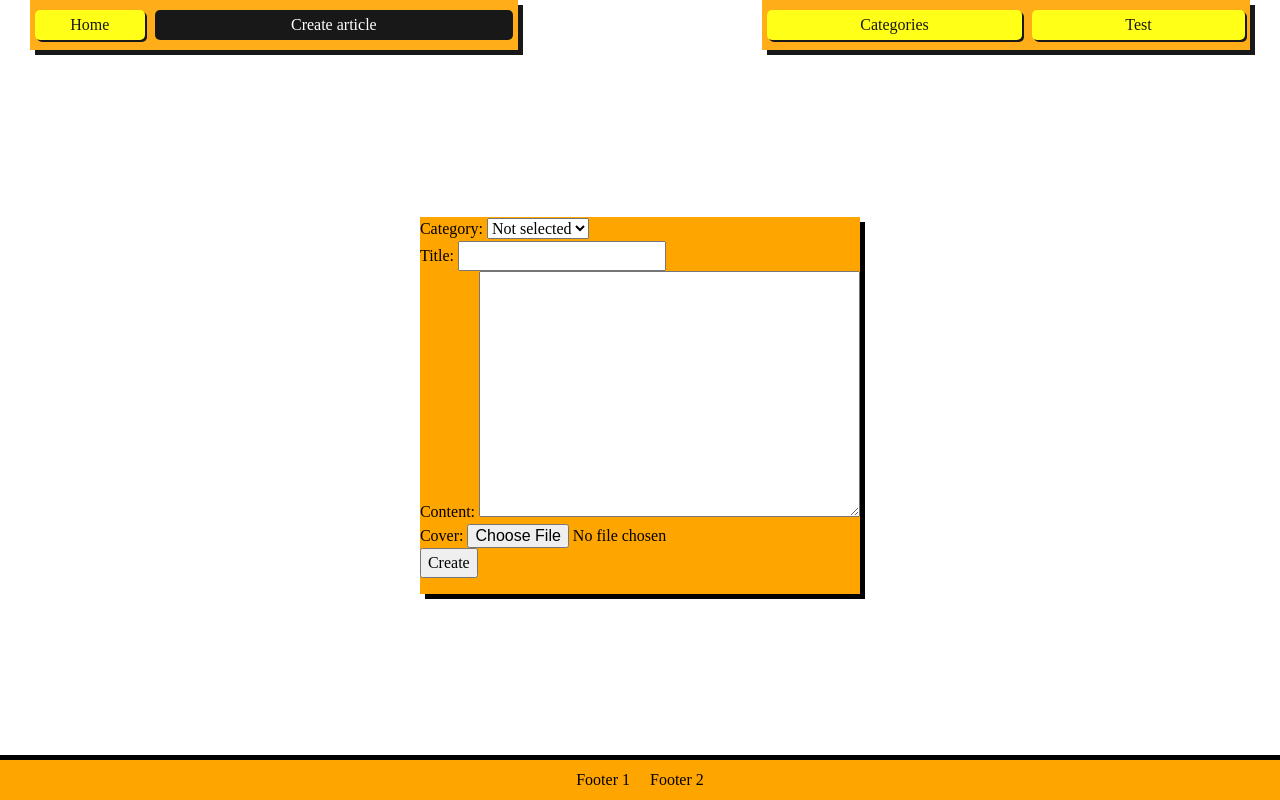
After one commit to TAPAKAHOKOT/django_learning_coolsite, a Django app: page /articles/create in a window 1280 px wide. The commit adds this page. Run offline with Django 4.2, Linux system fonts and the light colour scheme; the visitor is signed in with stand-in values (Sample User, id 1); data that the repository does not hold is empty; style sheets or scripts are compiled from the project's sources; some libraries are stand-ins or nearby versions.

Commit message:
(add): forms && mixins

```diff
--- /dev/null
+++ b/articles/forms.py
@@ -0,0 +1,18 @@
+from django import forms
+from .models import *
+
+
+class ArticlesCreateForm(forms.ModelForm):
+    def __init__(self, *args, **kwargs):
+        super().__init__(*args, **kwargs)
+        self.fields['category'].empty_label = 'Not selected'
+
+    class Meta:
+        model = Articles
+        fields = ['category', 'title', 'content', 'cover']
+        widgets = {
+            'category': forms.Select(attrs={'class': 'form__select'}),
+            'title': forms.TextInput(attrs={'class': 'form__input'}),
+            'content': forms.Textarea(attrs={'class': 'form__area'}),
+            'cover': forms.FileInput(attrs={'class': 'form__image'})
+        }
--- a/articles/models.py
+++ b/articles/models.py
@@ -1,4 +1,5 @@
 from django.db import models
+from django.template.defaultfilters import slugify
 from django.urls import reverse
 
 
@@ -17,7 +18,7 @@ class Categories(models.Model):
         return reverse('categories_view', kwargs={'category_slug': self.slug})
 
     def __str__(self):
-        return self.slug
+        return self.name
 
     class Meta:
         ordering = ['-priority', '-time_create']
@@ -39,6 +40,10 @@ class Articles(models.Model):
     def get_absolute_url(self):
         return reverse('categories_view', kwargs={'category_slug': self.slug})
 
+    def save(self, *args, **kwargs):
+        self.slug = slugify(self.title)
+        super().save(*args, **kwargs)
+
     def __str__(self):
         return self.slug
 
--- /dev/null
+++ b/articles/static/articles/sass/create.scss
@@ -0,0 +1,42 @@
+.content {
+    display: flex;
+    justify-content: center;
+    align-items: center;
+
+    .form__container {
+        display: flex;
+        background-color: orange;
+        box-shadow: 5px 5px 0px black;
+
+        ul {
+
+           li {
+               list-style-type: none;
+               padding: 20px;
+           }
+        }
+
+        a {
+            display: flex;
+            justify-content: center;
+            align-items: center;
+            box-shadow: 2px 2px 0px black;
+            background-color: yellow;
+            padding: 3px 10px;
+            border-radius: 5px;
+            transition: 0.5s;
+            flex-grow: 1;
+            margin: 0px 5px;
+            text-decoration: none;
+            color: black;
+            transition: 0.5s;
+        }
+
+        a:hover {
+            flex-grow: 5;
+            background-color: #000;
+            box-shadow: 0px 0px 0px black;
+            color: #fff;
+        }
+    }
+}
--- a/articles/static/categories/sass/view.scss
+++ b/articles/static/categories/sass/view.scss
@@ -31,7 +31,6 @@
         .articles__container {
             display: flex;
             justify-content: center;
-            align-items: center;
 
             ul {
                li {
--- /dev/null
+++ b/articles/templates/articles/create.html
@@ -0,0 +1,18 @@
+{% extends "base.html" %}
+{% load sass_tags %}
+
+{% block extrastyle %}
+    {{ block.super }}
+    <link href="{% sass_src 'articles/sass/create.scss' %}" rel="stylesheet" />
+{% endblock %}
+
+{% block content %}
+    <div class="form__container">
+        <form action="{% url 'articles_create' %}" method="post" enctype="multipart/form-data">
+            {% csrf_token %}
+            <div class="form__error">{{ form.title.errors }}</div>
+            {{ form.as_p }}
+            <button type="submit">Create</button>
+        </form>
+    </div>
+{% endblock %}
--- a/articles/templates/categories/index.html
+++ b/articles/templates/categories/index.html
@@ -11,7 +11,7 @@
         {% for categories_chunk in categories %}
             <ul>
                 {% for category in categories_chunk %}
-                    <li><a href="{{ category.get_absolute_url }}">{{ category.name }}</a></li>
+                    <li><a href="{{ category.get_absolute_url }}">{{ category.name }} ({{ category.total }})</a></li>
                 {% endfor %}
             </ul>
         {% endfor %}
--- a/articles/urls.py
+++ b/articles/urls.py
@@ -6,6 +6,7 @@ from coolsite import settings
 urlpatterns = [
     path('categories/', CategoriesIndex.as_view(), name="categories_index"),
     path('categories/<str:category_slug>/', CategoriesView.as_view(), name="categories_view"),
+    path('articles/create', ArticlesCreate.as_view(), name="articles_create"),
 ]
 
 if settings.DEBUG:
--- /dev/null
+++ b/articles/utils.py
@@ -0,0 +1,55 @@
+menu = [
+    {
+        'title': 'Home',
+        'index': 'home',
+        'url_name': 'index'
+    },
+    {
+        'title': 'Create article',
+        'index': 'articles_create',
+        'url_name': 'articles_create',
+        'needs_auth': True
+    }
+]
+
+submenu = [
+    {
+        'title': 'Categories',
+        'index': 'categories_index',
+        'url_name': 'categories_index'
+    },
+    {
+        'title': 'Test',
+        'index': 'test',
+        'url_name': 'test'
+    },
+]
+
+
+class DataMixin:
+    def get_user_context(self, **kwargs):
+        context = kwargs
+        context['menu'] = menu
+        context['submenu'] = submenu
+
+        if 'active_menu' not in kwargs:
+            context['active_menu'] = None
+
+        context = self.check_for_auth(context)
+
+        return context
+
+    def check_for_auth(self, context):
+        is_auth = self.request.user.is_authenticated
+
+        context['menu'] = self.check_menu(context['menu'], is_auth)
+        context['submenu'] = self.check_menu(context['submenu'], is_auth)
+
+        return context
+
+    def check_menu(self, menu_to_check, is_auth):
+        menu_cp = menu_to_check.copy()
+        for menu_item in menu_cp:
+            if menu_item.get('needs_auth') and not is_auth:
+                menu_cp.remove(menu_item)
+        return menu_cp
--- a/articles/views.py
+++ b/articles/views.py
@@ -1,20 +1,26 @@
+from django.contrib.auth.mixins import LoginRequiredMixin
+from django.db.models import Count
 from django.http import Http404
-from django.shortcuts import redirect
+from django.shortcuts import redirect, render
+from django.urls import reverse_lazy
 from django.views.generic import (
     DetailView,
-    ListView
+    ListView,
+    CreateView
 )
 from articles.models import (
     Categories,
     Articles
 )
+from .forms import ArticlesCreateForm
+from .utils import *
 
 
 def zip_list(lst, sz):
     return [lst[i::sz] for i in range(sz)]
 
 
-class CategoriesIndex(ListView):
+class CategoriesIndex(DataMixin, ListView):
     model = Categories
     template_name = 'categories/index.html'
     context_object_name = 'categories'
@@ -22,14 +28,24 @@ class CategoriesIndex(ListView):
 
     def get_context_data(self, **kwargs):
         context = super().get_context_data(**kwargs)
-        context['categories'] = zip_list(context['categories'], 2)
-        return context
+        context['categories'] = zip_list(
+            context['categories'],
+            2
+        )
+        default_context = self.get_user_context(
+            active_menu='categories_index',
+            title='Categories'
+        )
+        return dict(list(context.items()) + list(default_context.items()))
 
     def get_queryset(self):
-        return Categories.objects.filter(is_published=True).order_by('-priority', 'name')
+        return Categories.objects\
+            .annotate(total=Count('articles'))\
+            .filter(is_published=True, total__gt=0)\
+            .order_by('-priority', 'name')
 
 
-class CategoriesView(DetailView):
+class CategoriesView(DataMixin, DetailView):
     model = Categories
     template_name = 'categories/view.html'
     context_object_name = 'category'
@@ -38,10 +54,13 @@ class CategoriesView(DetailView):
     def get_context_data(self, **kwargs):
         context = super().get_context_data(**kwargs)
         context['articles'] = zip_list(
-            Articles.objects.filter(category_id=self.get_object().id).order_by('time_create'),
+            self.get_object().articles_set.order_by('time_create'),
             2
         )
-        return context
+        default_context = self.get_user_context(
+            title='Categories'
+        )
+        return dict(list(context.items()) + list(default_context.items()))
 
     def get(self, request, *args, **kwargs):
         try:
@@ -50,3 +69,18 @@ class CategoriesView(DetailView):
             return redirect('categories_index')
         context = self.get_context_data(object=self.object)
         return self.render_to_response(context)
+
+
+class ArticlesCreate(LoginRequiredMixin, DataMixin, CreateView):
+    form_class = ArticlesCreateForm
+    template_name = 'articles/create.html'
+    success_url = reverse_lazy('index')
+    login_url = reverse_lazy('index')
+
+    def get_context_data(self, **kwargs):
+        context = super().get_context_data(**kwargs)
+        default_context = self.get_user_context(
+            active_menu='articles_create',
+            title='Categories'
+        )
+        return dict(list(context.items()) + list(default_context.items()))
--- a/coolsite/urls.py
+++ b/coolsite/urls.py
@@ -21,7 +21,7 @@ from django.conf.urls.static import static
 from coolsite.views import *
 
 urlpatterns = [
-    path('', index, name='index'),
+    path('', IndexView.as_view(), name='index'),
     path('test/', test, name='test'),
     path('', include('articles.urls')),
     path('admin/', admin.site.urls, name='admin'),
--- a/static/categories/sass/view.css
+++ b/static/categories/sass/view.css
@@ -20,8 +20,7 @@
       color: black; }
     .content .category__container .articles__container {
       display: flex;
-      justify-content: center;
-      align-items: center; }
+      justify-content: center; }
       .content .category__container .articles__container ul li {
         list-style-type: none;
         padding: 20px; }
--- a/templates/base.html
+++ b/templates/base.html
@@ -15,13 +15,16 @@
             <div class="header">
                 <div class="header__part">
                     <div class="header__container">
-                        <a href="{% url 'index' %}" class="{% if active_menu == 'home' %}active{% endif %}">Home</a>
+                        {% for menu_item in menu %}
+                            <a href="{% url menu_item.url_name %}" class="{% if active_menu == menu_item.index %}active{% endif %}">{{ menu_item.title }}</a>
+                        {% endfor %}
                     </div>
                 </div>
                 <div class="header__part">
                     <div class="header__container">
-                        <a href="{% url 'categories_index' %}" class="{% if active_menu == 'categories' %}active{% endif %}">Categories</a>
-                        <a href="{% url 'test' %}" class="{% if active_menu == 'test' %}active{% endif %}">Test</a>
+                        {% for submenu_item in submenu %}
+                            <a href="{% url submenu_item.url_name %}" class="{% if active_menu == submenu_item.index %}active{% endif %}">{{ submenu_item.title }}</a>
+                        {% endfor %}
                     </div>
                 </div>
             </div>
```
Also changed, not shown: coolsite/views.py (+17 -4 lines), static/articles/sass/create.css (added, +32 -0 lines), 2 other files.
